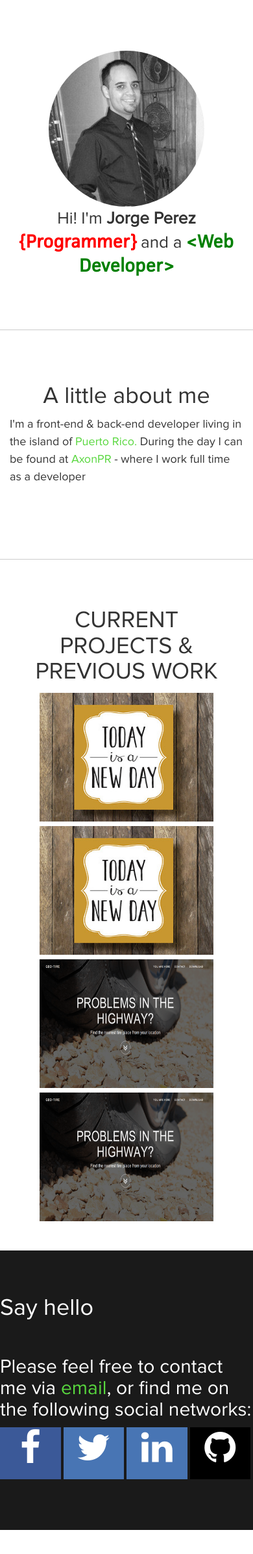
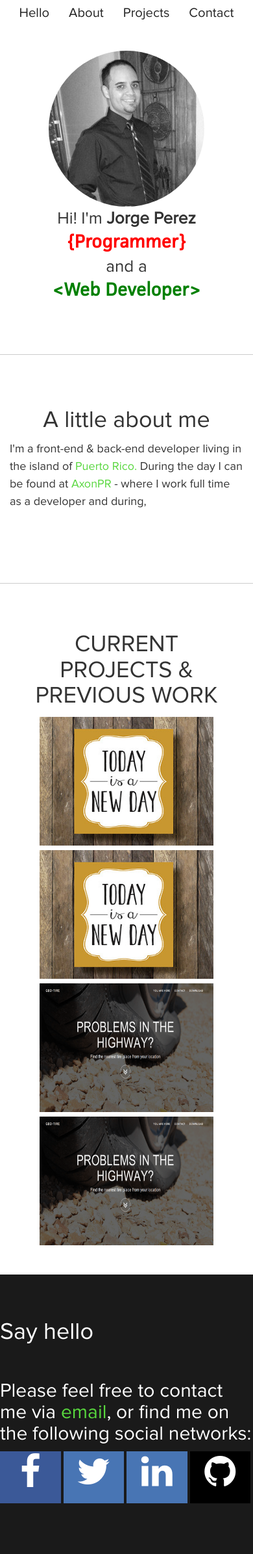
Before and after one commit to jorgeluis11/profile, a Django app: page / in a window 390 px wide. Shown: the whole page at 65% size. Before the commit the page ends 2354 px from the top, so only its background shows below. Run offline with Django 3.2, Linux system fonts and the light colour scheme; data comes from the database, SQL or seed files in the repository; parts of the project's set-up code (start-up, migrations or seed data) failed here and were passed over; some libraries are stand-ins or nearby versions.

Commit message:
section 1 responsive

```diff
--- a/templates/header.html
+++ b/templates/header.html
@@ -1,6 +1,5 @@
-<nav class="navbar navbar-default navbar-fixed-top" role="navigation">
+<nav class="navbar navbar-fixed-top" >
     <!-- Collect the nav links, forms, and other content for toggling -->
-    <div class="collapse navbar-collapse" id="bs-example-navbar-collapse-1">
       <div id="centralize">
         <ul class="nav navbar-nav list">
           <li><a data-scroll href="#section-1">Hello</a></li>
@@ -8,7 +7,6 @@
           <li><a data-scroll href="#section-3">Projects</a></li>
           <li><a data-scroll href="#section-4">Contact</a></li>
         </ul>
-      </div>
     </div><!-- /.navbar-collapse -->
   </div><!-- /.container-fluid -->
 </nav>
--- a/templates/sections/section1.html
+++ b/templates/sections/section1.html
@@ -1,15 +1,27 @@
 <div id="section-1" class="container">
 	<div class="row" >
-		<div class="col-md-2">
+		<div class="col-lg-2">
 			<img id="profile-pic" class="img-circle" src="{{STATIC_URL}}img/cutmypic2.png">
 		</div>
-		<div class="col-md-9 col-md-offset-1">
+					</span>
+		<div class="col-lg-9 col-lg-offset-1">
 			<div id="welcome">
-				Hi!
-				I'm
-				<strong>Jorge Perez</strong>
-				<br/>
-				<span class="facit-web" style="color:red;"><b>{Programmer}</b></span>  and a
+				<div>
+					Hi!
+					I'm
+					<strong>Jorge Perez</strong>
+					<br/>
+				</div>
+				<span class="facit-web" style="color:red;">
+					<b>
+						{Programmer}
+					</b>
+					<span class="visible-xs">
+					</span>
+				</span>
+				and a
+				<span class="visible-xs">
+					</span>
 				<spa class="facit-web" style="color:green;">
 					<b>&lt;Web Developer&gt;</b>
 				</span>
--- a/templates/sections/section2.html
+++ b/templates/sections/section2.html
@@ -1,5 +1,4 @@
-<div id="section-2">
-	<div class="container">
+<div id="section-2" class="container">
 	<div class="row" >
 		<div class="inner">
 			<div class="max-width">
@@ -11,11 +10,13 @@
 					During the day I can be found at
 						<a target="_blank" href="http://www.axonpr.com/" title="External link to blubolt">AxonPR
 						</a>
-							- where I work full time as a developer</h4>
+						- where I work full time as a developer and during,
+						<!--
+						<a href="#" target="_blank" title="Isabella Oliver">Isabella Oliver</a> and
+						<a title="Science Museum" target="_blank" href="http://sciencemuseumshop.co.uk">The Science Museum</a>, to name just a few.</h4> -->
 				</div>
 				<div class="clear"></div>
 			</div>
 		</div>
 	</div>
 </div>
-</div>
--- a/templates/sections/section3.html
+++ b/templates/sections/section3.html
@@ -1,5 +1,4 @@
-<div id="section-3">
-	<div class="container" id="project-container">
+<div id="section-3" class="container">
 	<div class="row" id="project-row">
 		<div class="">
 			<center>
@@ -42,4 +41,3 @@
 		</div>
 	</div>
 </div>
-</div>
--- a/templates/sections/section4.html
+++ b/templates/sections/section4.html
@@ -1,5 +1,4 @@
-<div id="section-4">
-	<div class="container">
+<div id="section-4" class="container">
 		<div class="row">
 
 			<div >
@@ -62,5 +61,4 @@
 
 			 </div>
 		</div>
-	</div>
 </div>
```
Lines whose indentation alone changed are shown as unchanged.
